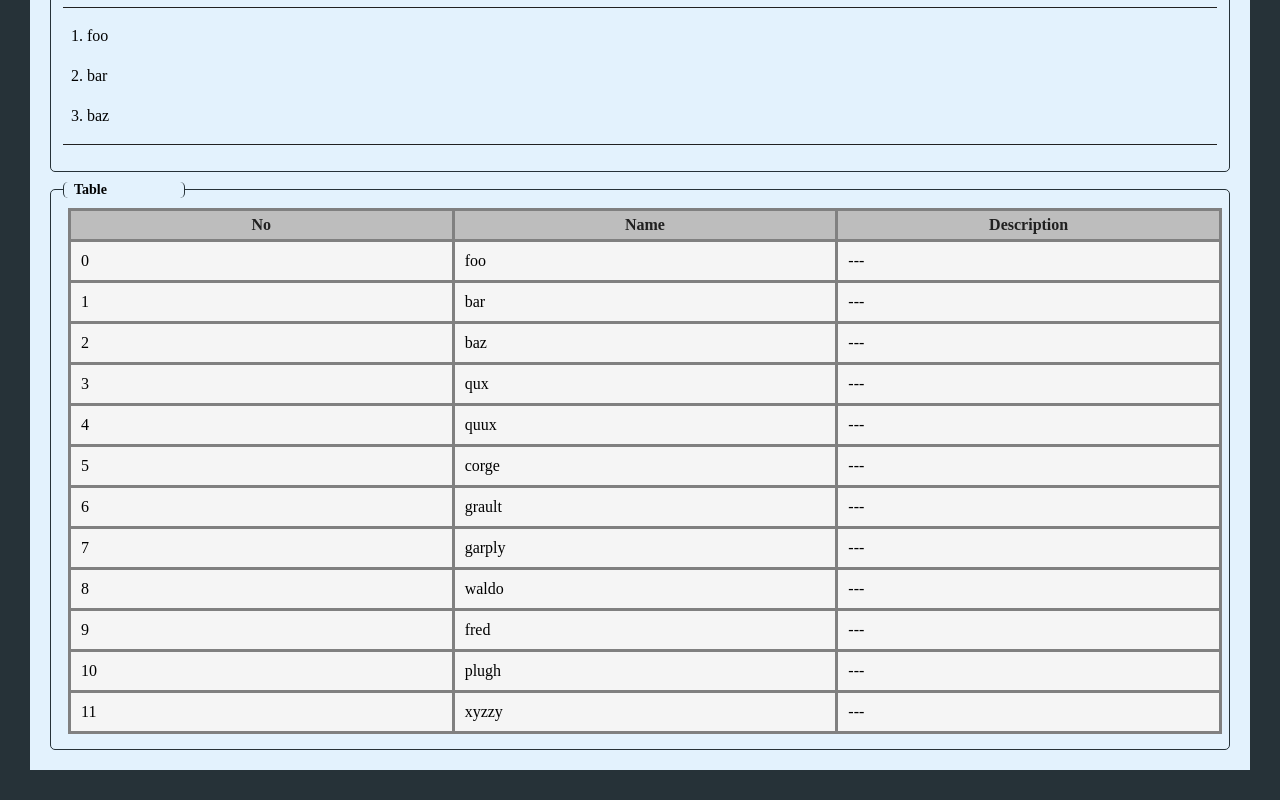
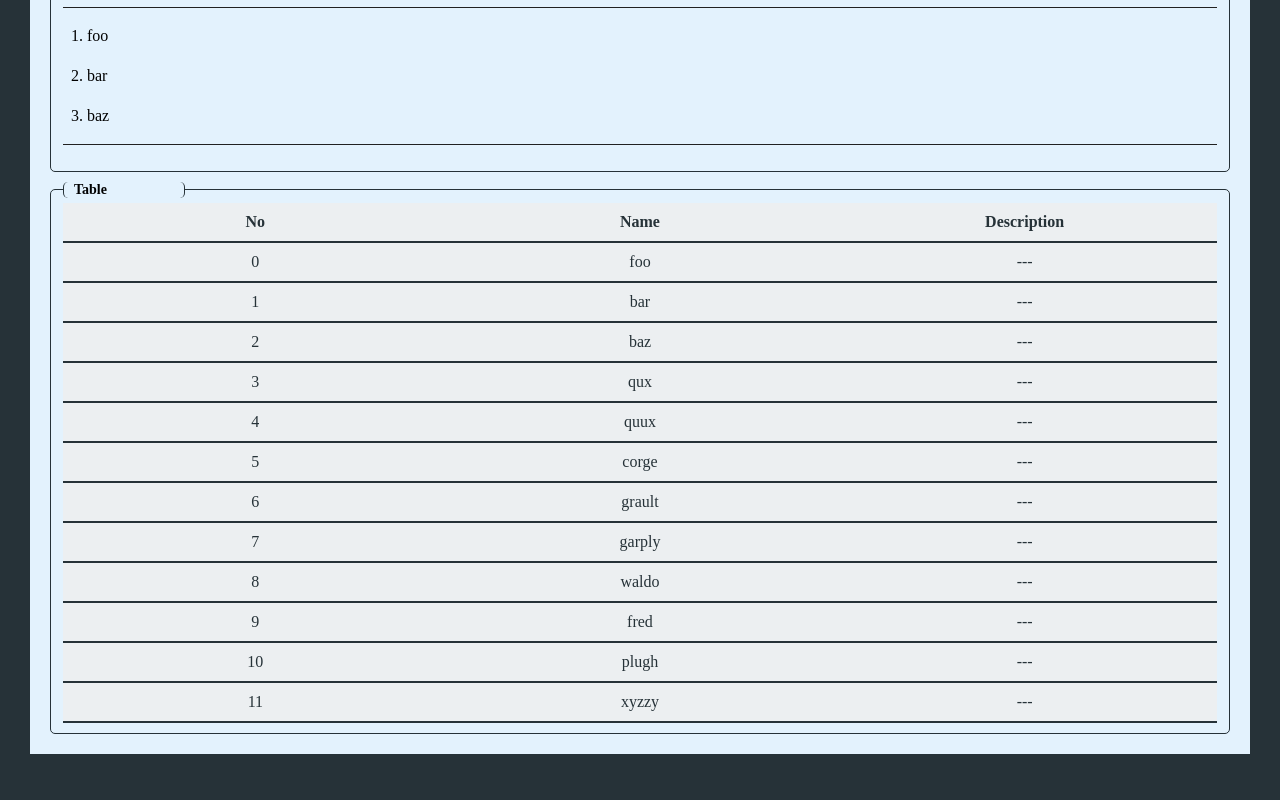
Before and after one commit to fireflower0/react-typescript-practice, a React app: page / in a window 1280 px wide. Shown: the part 3155-3955 px from the top of the page. Built offline with nearby package versions, Linux system fonts and the light colour scheme.

Commit message:
Fixed a Table

```diff
--- a/src/components/atoms/Table.tsx
+++ b/src/components/atoms/Table.tsx
@@ -1,28 +1,31 @@
 import React from 'react';
-import styled from 'styled-components';
+import styled, { css } from 'styled-components';
+
+const BaseStyle = css`
+  text-align: center;
+  width: 25%;
+  padding: 10px;
+`;
 
 const TableWrapper = styled.table`
-  margin: 5px;
-  border: 3px solid gray;
+  ${BaseStyle}
   border-collapse: collapse;
+  border-spacing: 0;
   width: 100%;
-  table-layout: fixed;
+  color: #263238;
+  background-color: #eceff1;
+`;
+
+const TRWrapper = styled.tr`
+  border-bottom: solid 2px #263238;
 `;
 
 const THWrapper = styled.th`
-  border: 3px solid gray;
-  padding: 5px;
-  background-color: #bdbdbd;
-  color: #212121;
+  ${BaseStyle}
 `;
 
 const TDWrapper = styled.td`
-  border: 3px solid gray;
-  padding: 10px;
-  background-color: whitesmoke;
-  &:hover {
-    background-color: #fffeb2;
-  }
+  ${BaseStyle}
 `;
 
 interface Props {
@@ -35,22 +38,22 @@ const Table: React.FC<Props> = props => {
     const b = Object.assign({}, {}, body);
     const cells: string[] = Object.values(b);
     return (
-      <tr key={cells[0]}>
+      <TRWrapper key={cells[0]}>
         {cells.map((v: string) => (
           <TDWrapper key={v}>{v}</TDWrapper>
         ))}
-      </tr>
+      </TRWrapper>
     );
   };
 
   return (
     <TableWrapper>
       <thead>
-        <tr>
+        <TRWrapper>
           {props.headers.map((h: string) => (
             <THWrapper key={h}>{h}</THWrapper>
           ))}
-        </tr>
+        </TRWrapper>
       </thead>
       <tbody>{props.bodys.map(bodyToRows)}</tbody>
     </TableWrapper>
--- a/src/main.ts
+++ b/src/main.ts
@@ -3,8 +3,8 @@ import { app, BrowserWindow } from 'electron';
 const createWindow = (): void => {
   const isDebug = process.argv.find(arg => arg === '--debug');
   const win = new BrowserWindow({
-    width: 800,
-    height: 600,
+    width: 1200,
+    height: 800,
     webPreferences: {
       nodeIntegration: false,
       nodeIntegrationInWorker: false,
```
